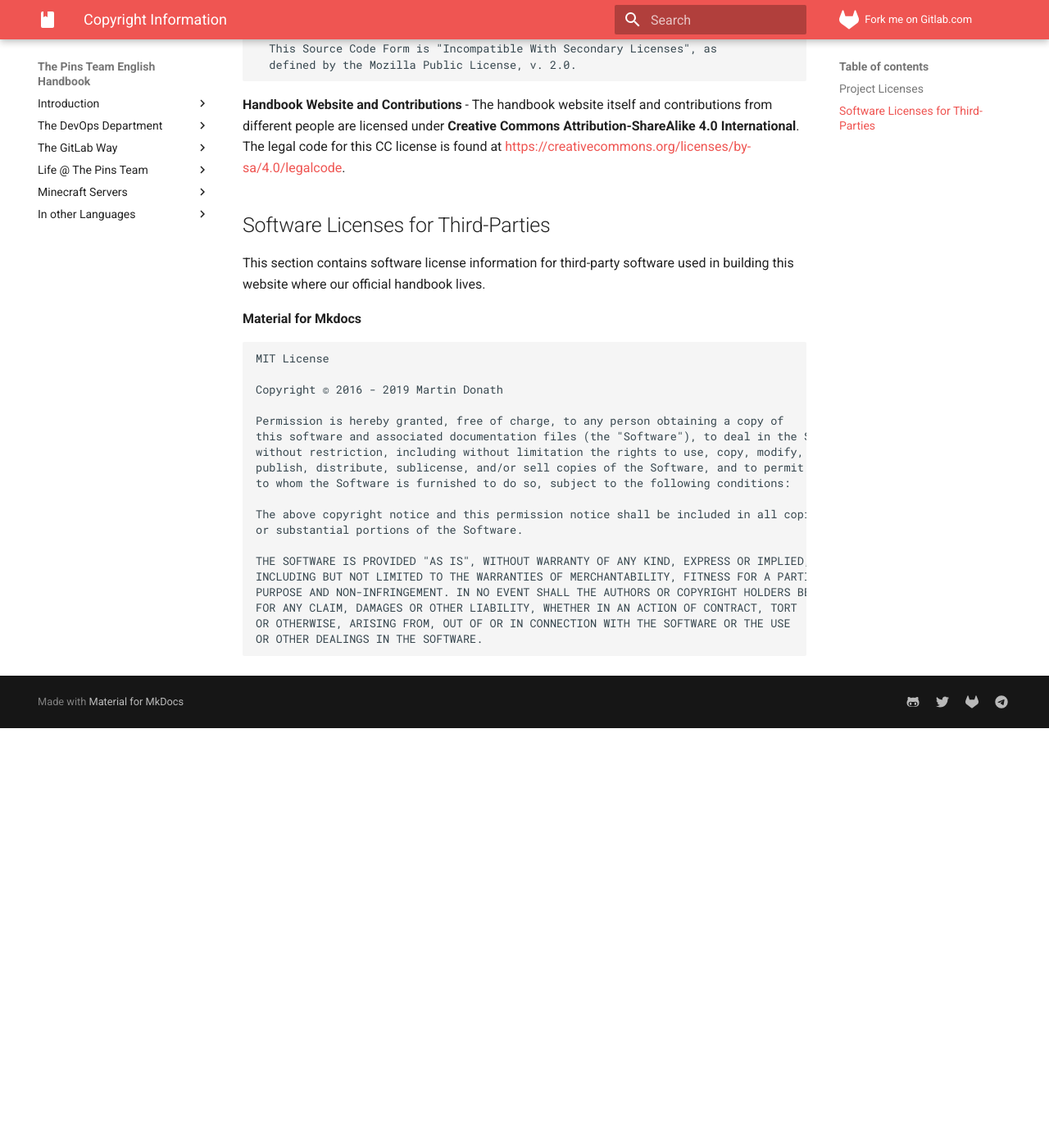
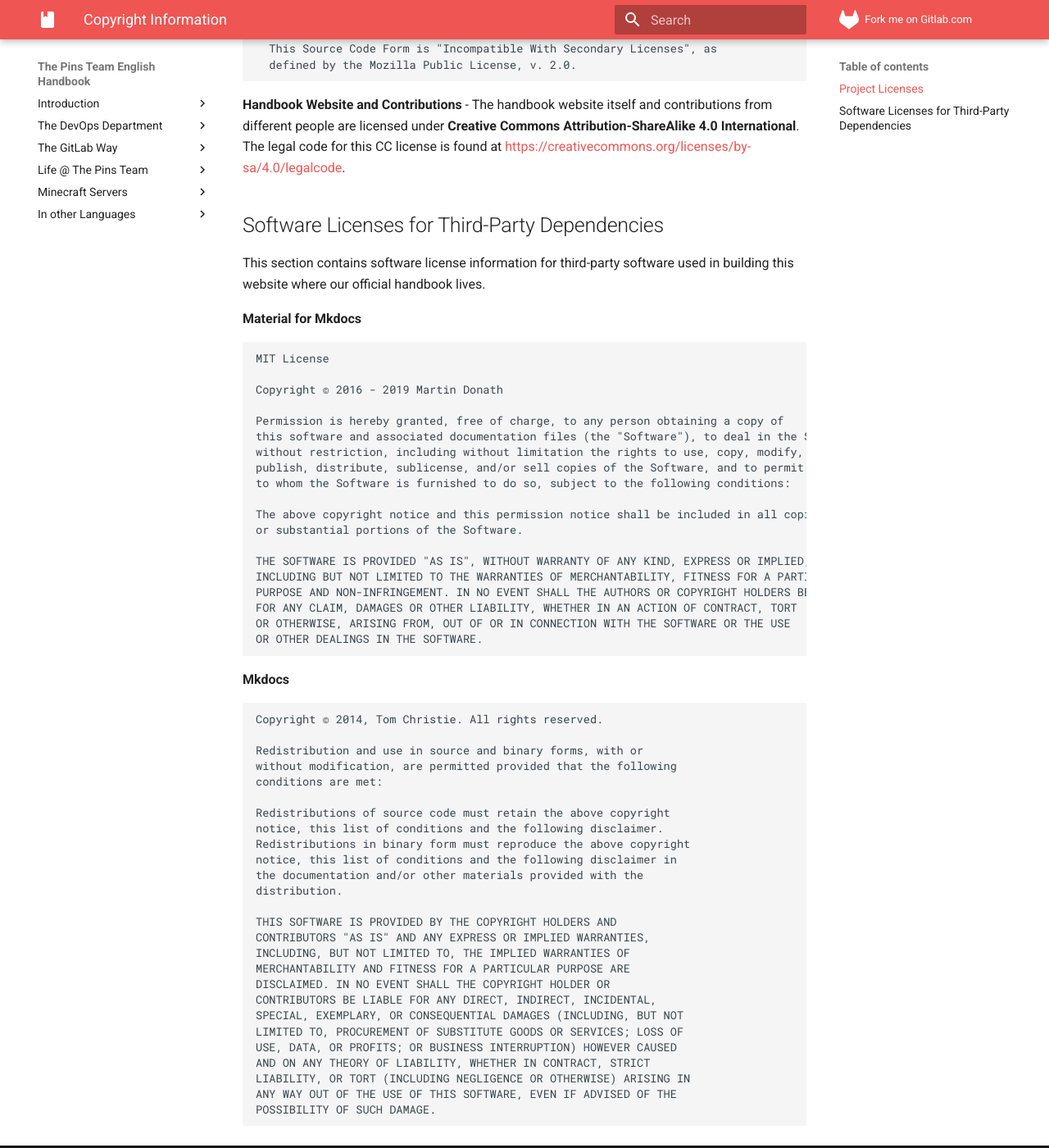
Before and after one commit to MadeByThePinsHub/handbook, an MkDocs documentation site: the page built from handbook/copyright.md, in a window 1280 px wide and 1400 px high, scrolled down 7344 px. Shown: the whole window at 82% size. Built offline with MkDocs 1.6.1 and Material for MkDocs 9.7.7, drawn with Linux system fonts in a browser that asks for light colours; comment, search, counter and statistics services are not loaded; before the commit the page ends 8232 px from its top, so only the background shows below that.

````diff
--- a/handbook/copyright.md
+++ b/handbook/copyright.md
@@ -382,7 +382,7 @@ Exhibit B - "Incompatible With Secondary Licenses" Notice
 
 **Handbook Website and Contributions** - The handbook website itself and contributions from different people are licensed under **Creative Commons Attribution-ShareAlike 4.0 International**. The legal code for this CC license is found at https://creativecommons.org/licenses/by-sa/4.0/legalcode.
 
-## Software Licenses for Third-Parties
+## Software Licenses for Third-Party Dependencies
 This section contains software license information for third-party software used in building this website where our official handbook lives.
 
 **Material for Mkdocs**
@@ -407,3 +407,34 @@ FOR ANY CLAIM, DAMAGES OR OTHER LIABILITY, WHETHER IN AN ACTION OF CONTRACT, TOR
 OR OTHERWISE, ARISING FROM, OUT OF OR IN CONNECTION WITH THE SOFTWARE OR THE USE
 OR OTHER DEALINGS IN THE SOFTWARE.
 ```
+
+**Mkdocs**
+```txt
+
+Copyright © 2014, Tom Christie. All rights reserved.
+
+Redistribution and use in source and binary forms, with or
+without modification, are permitted provided that the following
+conditions are met:
+
+Redistributions of source code must retain the above copyright
+notice, this list of conditions and the following disclaimer.
+Redistributions in binary form must reproduce the above copyright
+notice, this list of conditions and the following disclaimer in
+the documentation and/or other materials provided with the
+distribution.
+
+THIS SOFTWARE IS PROVIDED BY THE COPYRIGHT HOLDERS AND
+CONTRIBUTORS "AS IS" AND ANY EXPRESS OR IMPLIED WARRANTIES,
+INCLUDING, BUT NOT LIMITED TO, THE IMPLIED WARRANTIES OF
+MERCHANTABILITY AND FITNESS FOR A PARTICULAR PURPOSE ARE
+DISCLAIMED. IN NO EVENT SHALL THE COPYRIGHT HOLDER OR
+CONTRIBUTORS BE LIABLE FOR ANY DIRECT, INDIRECT, INCIDENTAL,
+SPECIAL, EXEMPLARY, OR CONSEQUENTIAL DAMAGES (INCLUDING, BUT NOT
+LIMITED TO, PROCUREMENT OF SUBSTITUTE GOODS OR SERVICES; LOSS OF
+USE, DATA, OR PROFITS; OR BUSINESS INTERRUPTION) HOWEVER CAUSED
+AND ON ANY THEORY OF LIABILITY, WHETHER IN CONTRACT, STRICT
+LIABILITY, OR TORT (INCLUDING NEGLIGENCE OR OTHERWISE) ARISING IN
+ANY WAY OUT OF THE USE OF THIS SOFTWARE, EVEN IF ADVISED OF THE
+POSSIBILITY OF SUCH DAMAGE.
+```
````
Also changed, not shown: handbook/index.md (+8 -7 lines), handbook/minecraft-servers/faqs.md (added, +4 -0 lines), handbook/minecraft-servers/index.md (added, +31 -0 lines).
